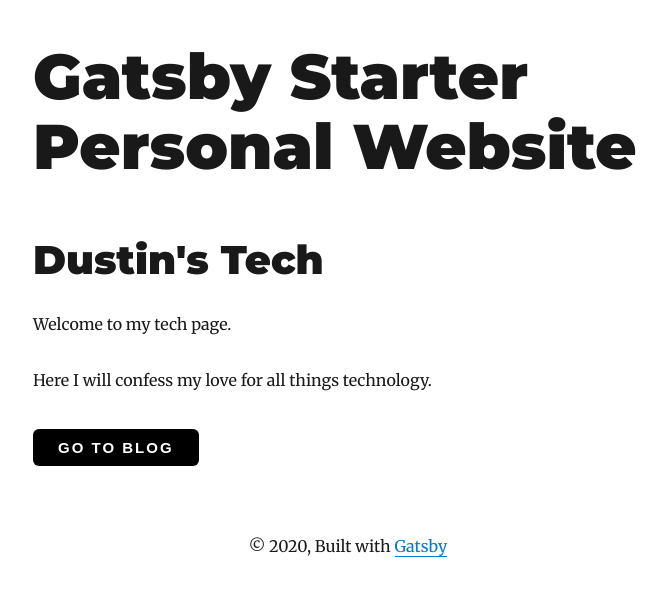
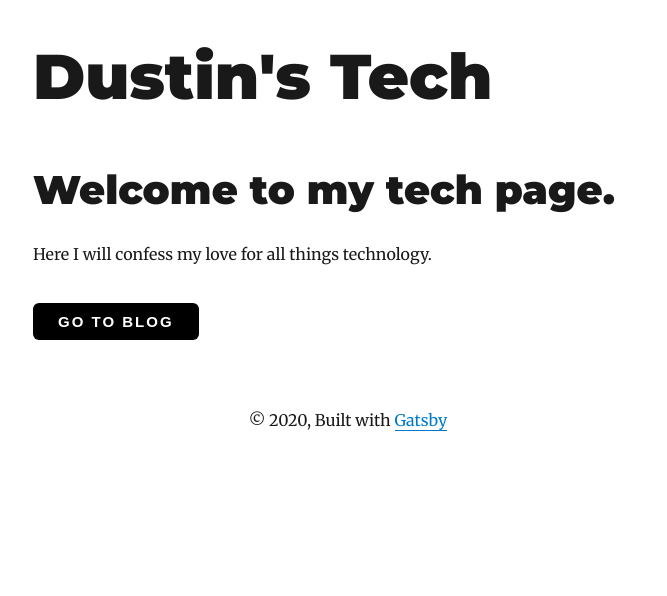
Before and after one commit to Bifuu/personal-site, a Gatsby site: page / in a window 1280 px wide. Shown: the whole page, without its empty margins (292-959 px from the left). Built offline with nearby package versions, Linux system fonts and the light colour scheme; Gatsby itself is replaced by a stand-in of ours; some packages are replaced by stand-ins of ours.

Commit message:
fix title on index

```diff
--- a/src/pages/index.js
+++ b/src/pages/index.js
@@ -7,7 +7,7 @@
 
 class IndexPage extends React.Component {
   render() {
-    const siteTitle = "Gatsby Starter Personal Website"
+    const siteTitle = "Dustin's Tech"
 
     return (
       <Layout location={this.props.location} title={siteTitle}>
@@ -16,8 +16,7 @@
           keywords={[`blog`, `gatsby`, `javascript`, `react`]}
         />
 
-        <h1>Dustin's Tech</h1>
-        <p>Welcome to my tech page.</p>
+        <h1>Welcome to my tech page.</h1>
         <p>Here I will confess my love for all things technology.</p>
         <Link to="/blog/">
           <Button marginTop="35px">Go to Blog</Button>
```
